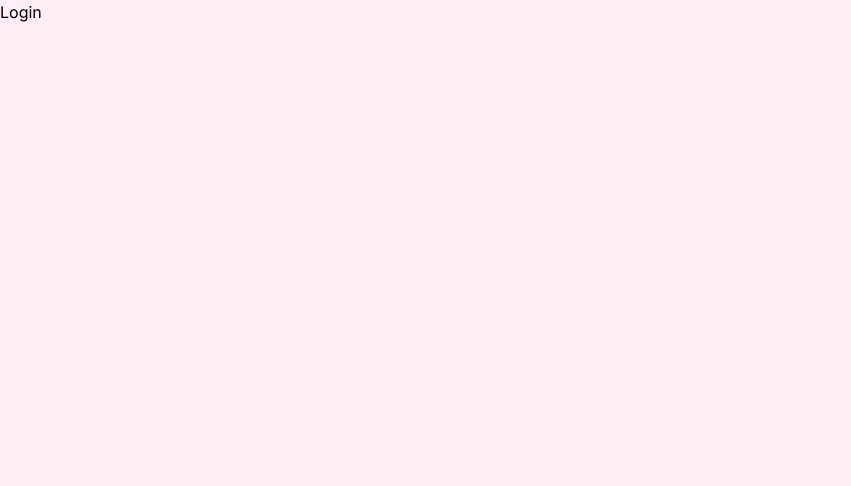
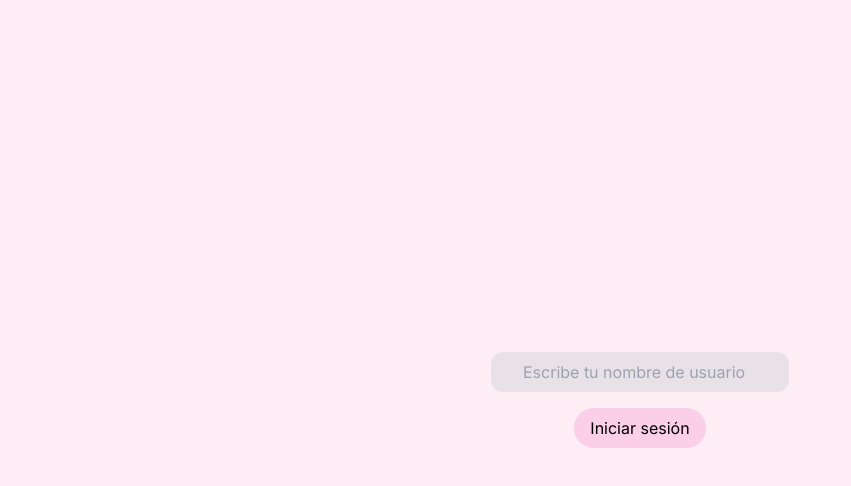
Before and after one commit to Elmono56/DuendeMaquillista, a Next.js app: page /pages/users/login in a window 1280 px wide. Shown: the top 486 px of the page, without its empty margins (0-851 px from the left). Built offline with nearby package versions, Linux system fonts and the light colour scheme.

Commit message:
Feat: Defined tailwind css input/button on login page

```diff
--- a/src/app/pages/users/login/page.tsx
+++ b/src/app/pages/users/login/page.tsx
@@ -1,7 +1,18 @@
 import React from "react";
 
 const Login = () => {
-  return <div>Login</div>;
+  return (
+    <div className="flex flex-col items-center justify-center h-screen">
+      <input
+        type="text"
+        className="bg-opacity-50 bg-gray-300 rounded-xl py-2 px-8 mb-4"
+        placeholder="Escribe tu nombre de usuario"
+      />
+      <button className="bg-pink-200 px-4 py-2 rounded-3xl hover:bg-pink-300">
+        Iniciar sesión
+      </button>
+    </div>
+  );
 };
 
 export default Login;
```
